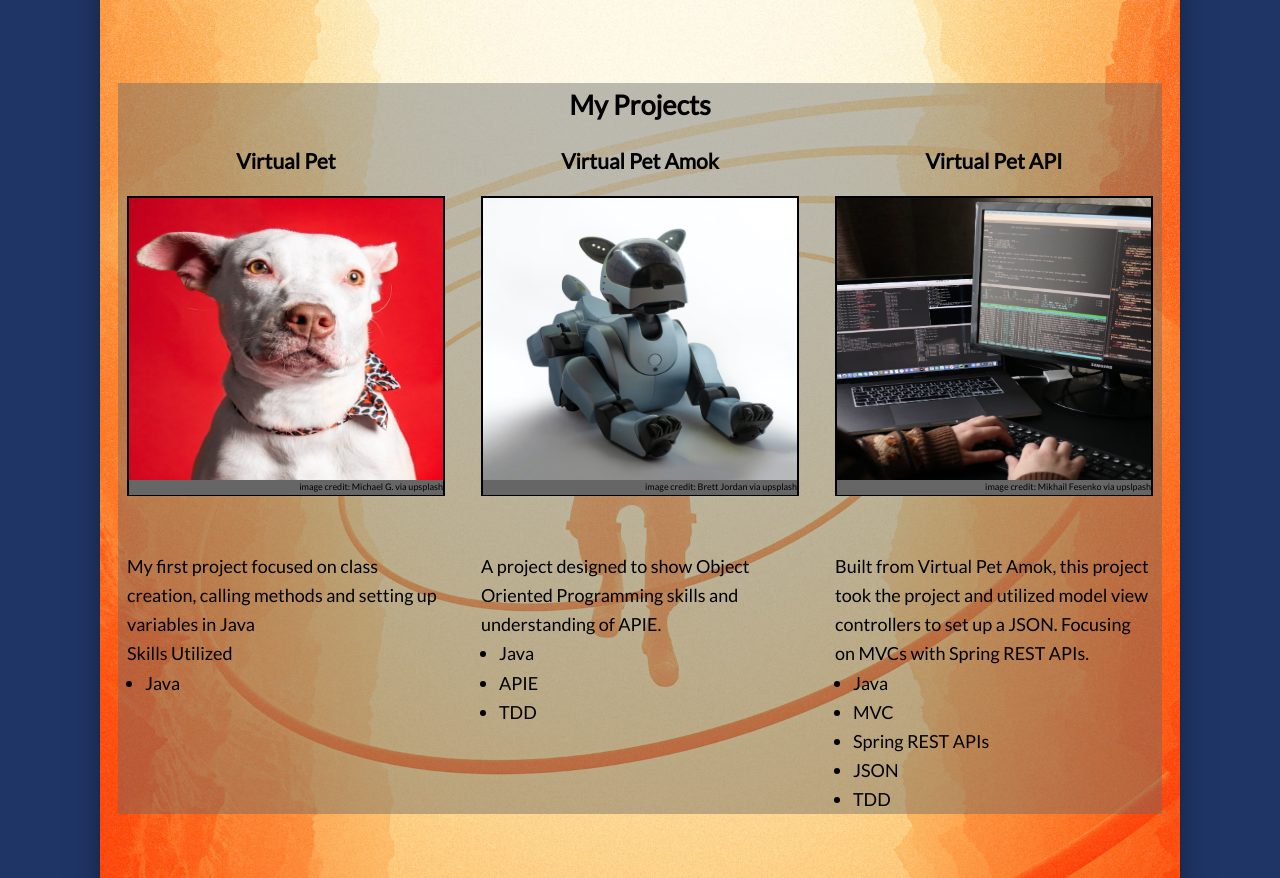
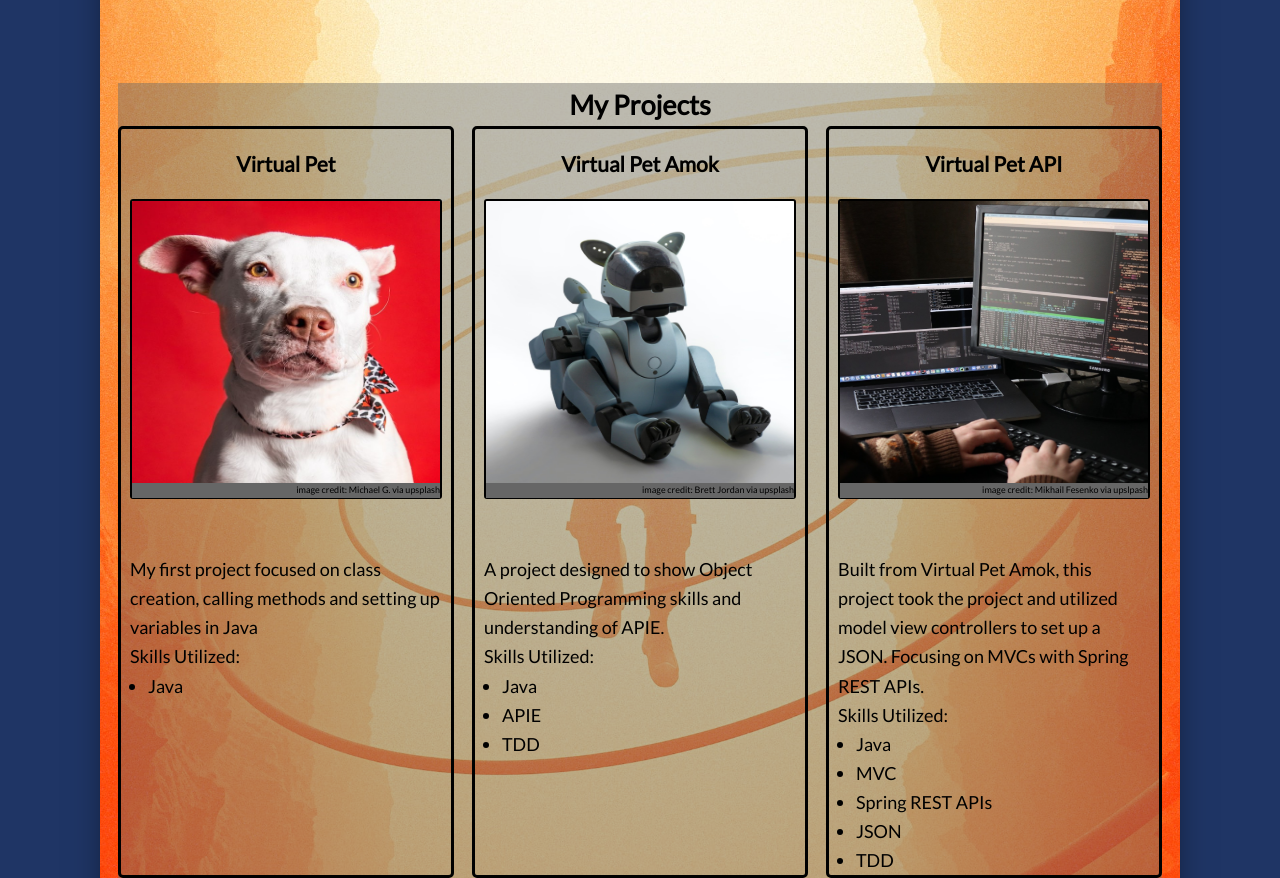
Before and after one commit to campbene/campbene.github.io, a plain HTML site: page index.html in a window 1280 px wide. Shown: the part 480-1358 px from the top of the page. Drawn offline with Linux system fonts and the light colour scheme.

Commit message:
second commit, updated styling, softened corners and added dividers in projects

```diff
--- a/index.html
+++ b/index.html
@@ -40,7 +40,7 @@
                     <a href="https://github.com/campbene/Virtual-Pet" class="virtual_pet"><input type="button" class="project_button" value="Link!"></a>
                 </figure>
                 <p>My first project focused on class creation, calling methods and setting up variables in Java</p>
-                <p class="project_skills_heading">Skills Utilized</p>
+                <p class="project_skills_heading">Skills Utilized:</p>
                 <ul class="project_skills">
                     <li class="skills_listItem">Java</li>
                 </ul>
@@ -53,6 +53,7 @@
                     <a href="https://github.com/2022-October-Java-PT-Classroom/virtual-pet-amok-campbene" class="virtual_pet_amok"><input type="button" class="project_button" value="Link!"></a>
                 </figure>
                 <p>A project designed to show Object Oriented Programming skills and understanding of APIE. </p>
+                <p class="project_skills_heading">Skills Utilized:</p>
                 <ul class="project_skills">
                     <li class="skills_listItem">Java</li>
                     <li class="skills_listItem">APIE</li>
@@ -67,6 +68,7 @@
                     <a href="https://github.com/2022-October-Java-PT-Classroom/virtual-pet-api-campbene" class="virtual_pet_api"><input type="button" class="project_button" value="Link!"></a>
                 </figure>
                 <p>Built from Virtual Pet Amok, this project took the project and utilized model view controllers to set up a JSON. Focusing on MVCs with Spring REST APIs.</p>
+                <p class="project_skills_heading">Skills Utilized:</p>
                 <ul class="project_skills">
                     <li class="skills_listItem">Java</li>
                     <li class="skills_listItem">MVC</li>
--- a/style.css
+++ b/style.css
@@ -8,7 +8,6 @@
 body{
     background-color: #1f3565;
 }
-
 html{
     color: #000;
     font: 18px/1.618 sans-serif;
@@ -16,7 +15,7 @@ html{
 }
 a{
     color: #3877a0;
-    padding: .25rem .5rem;
+    padding: 0 .5rem;
     text-decoration: none;
 }
 .container{
@@ -29,6 +28,7 @@ a{
     -moz-box-shadow: 0px 3px 37px -14px rgba(0,0,0,0.75);
     box-shadow: 0px 3px 37px -14px rgba(0,0,0,0.75);
 }
+
 #header{
     display: flex;
     align-items: center;
@@ -49,6 +49,7 @@ nav{
     justify-content: center;
     background: #333;
     opacity: .8;
+    z-index: 1;
 }
 nav a{
     text-decoration: none;
@@ -57,6 +58,8 @@ nav a{
 }
 nav a:hover {
     background: #666;
+    border: 2px solid black;
+    border-radius: 5px;
 }
 
 #aboutMe_title{
@@ -81,6 +84,7 @@ nav a:hover {
     height: auto;
     max-width: 100%;
     border: 5px solid black;
+    border-radius: 3px;
 }
 .aboutMe_skills_header{
     text-align: center;
@@ -112,7 +116,7 @@ nav a:hover {
 }
 .project_button{
     border-radius: 5px;
-    bottom: .5rem;
+    bottom: 2rem;
     color: #2a538d;
     margin: 0px;
     opacity: 0;
@@ -126,6 +130,8 @@ nav a:hover {
 }
 .projects_column{
     padding: 0 .5rem;
+    border: 3px solid black;
+    border-radius: 5px;
 }
 .project_title{
     text-align: center;
@@ -138,6 +144,7 @@ nav a:hover {
     height: 300px;
     object-fit: fill;
     border: 2px solid #000;
+    border-radius: 3px;
 }
 #myProjects .projects_column .project_figure .image_credit{
     font-size: xx-small;
@@ -165,7 +172,6 @@ nav a:hover {
     padding-left: .5rem;
     list-style-type: none;
 }
-
 
 #footer{
     background-color: #333;
```
